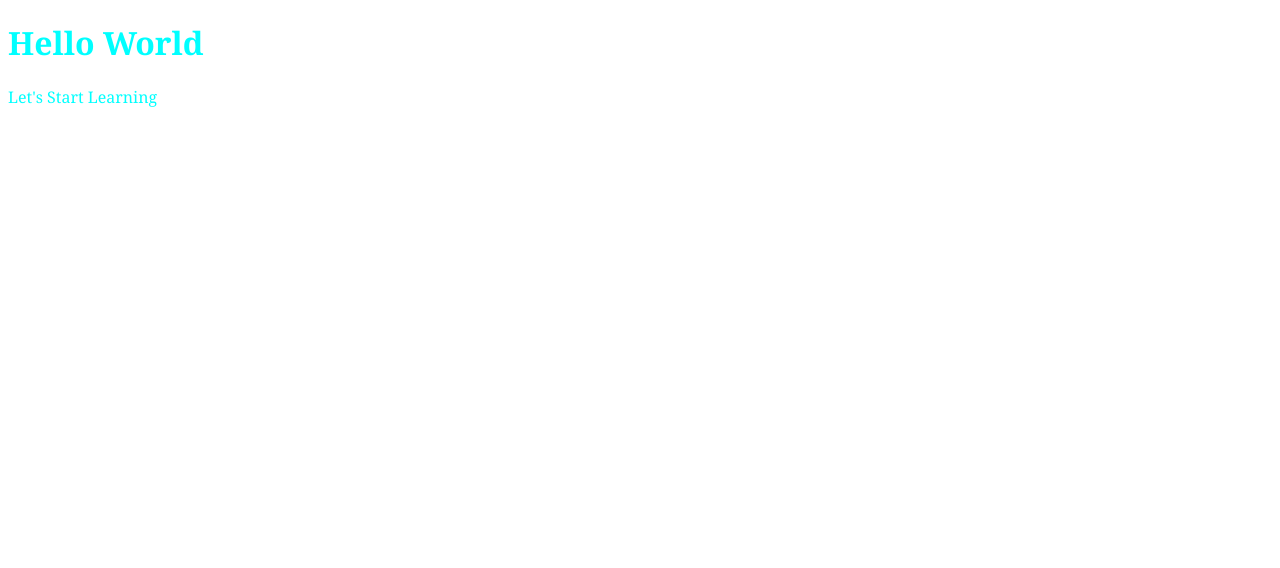
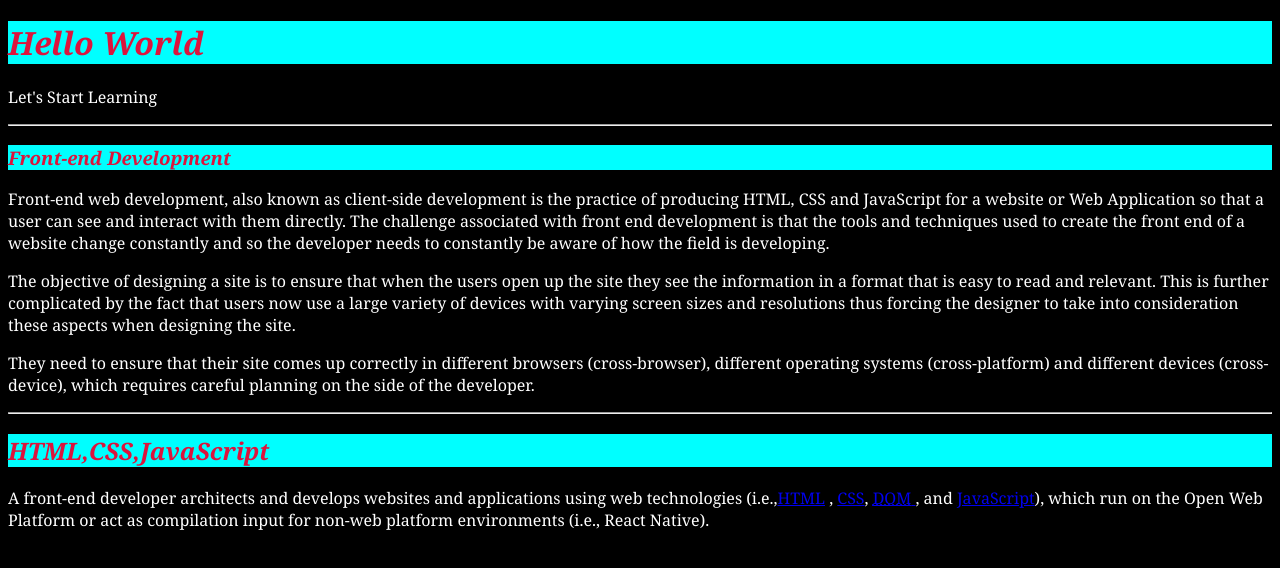
Before and after one commit to syeda-sadia-banu/Html-practice, a plain HTML site: page helloworld.html/index.html in a window 1280 px wide. Drawn offline with Linux system fonts and the light colour scheme.

Commit message:
link added

```diff
--- a/helloworld.html/index.html
+++ b/helloworld.html/index.html
@@ -7,9 +7,32 @@
 
     </head>
     <body>
-        <h1>
+        <h1 class="heading">
             Hello World
         </h1>
         <p>Let's Start Learning</p>
+        <hr>
+        <h3 class="heading">Front-end Development</h3>
+        <p>Front-end web development, also known as client-side development is the practice of producing HTML,
+             CSS and JavaScript for a website or Web Application so that a user can see and interact with them directly.
+             The challenge associated with front end development is that the tools and techniques used to create the
+              front end of a website change constantly and so the developer needs to constantly be aware of how the field is developing.</p>
+
+          <p>The objective of designing a site is to ensure that when the users open up the site they see the information in a format
+            that is easy to read and relevant. This is further complicated by the fact that users now use a large variety of devices
+            with varying screen sizes and resolutions thus forcing the designer to take into consideration these aspects when designing
+            the site.</p>
+            <p>
+             They need to ensure that their site comes up correctly in different browsers (cross-browser), different operating systems
+              (cross-platform) and different devices (cross-device), which requires careful planning on the side of the developer.</p>
+              <hr>
+              <h2 class="heading">HTML,CSS,JavaScript</h2>
+              <p>A front-end developer architects and develops websites and applications using web technologies
+                (i.e.,<a href="https://www.w3schools.com/html/">HTML</a> ,
+                <a href="https://www.w3schools.com/css/default.asp">CSS</a>,
+                <a href="https://developer.mozilla.org/en-US/docs/Web/API/Document_Object_Model">
+                    <abbr title="Document Object Model">DOM</abbr> </a>,
+                 and <a href="https://www.w3schools.com/js/default.asp">JavaScript</a>),
+                which run on the Open Web Platform or act as compilation input for non-web platform environments (i.e., React Native).</p>
     </body>
 </html>
--- a/helloworld.html/style.css
+++ b/helloworld.html/style.css
@@ -1,4 +1,10 @@
 body{
 font-family: Cambria, Cochin, Georgia, Times, 'Times New Roman', serif;
-color: aqua;
+color:white;
+background-color: black;
 }
+.heading{
+    color: crimson;
+    font-style:oblique;
+    background-color: aqua;
+}
```
